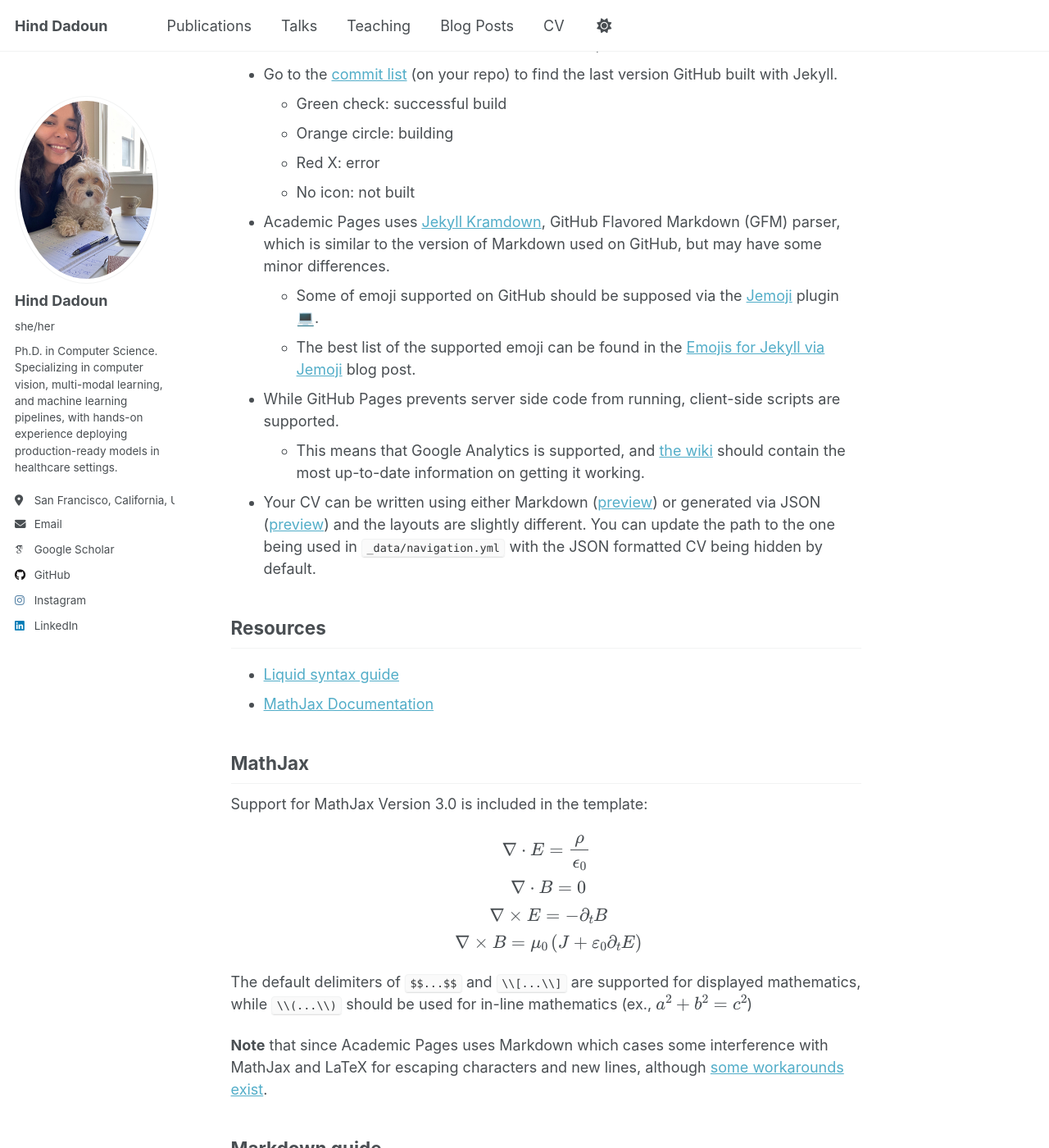
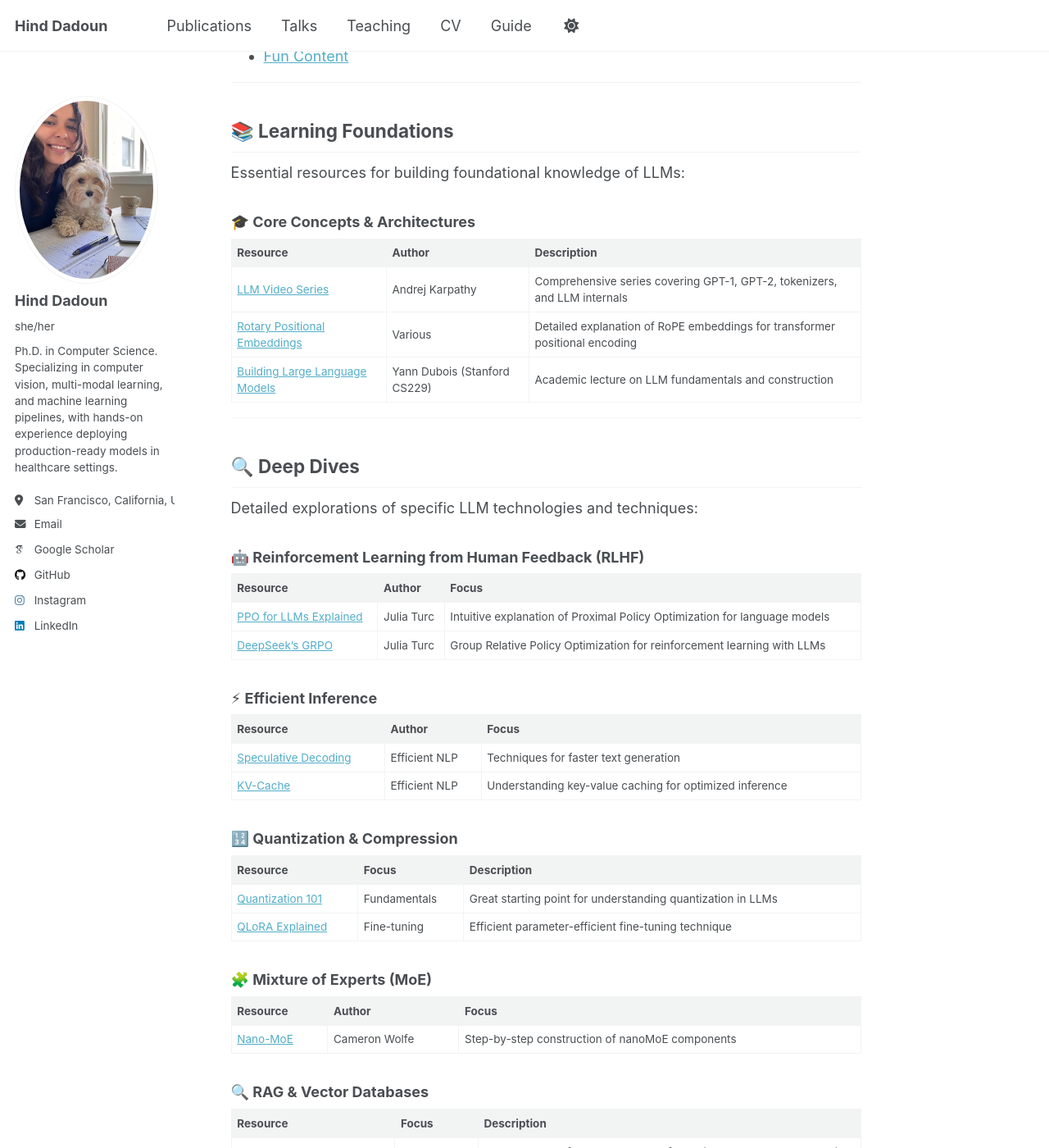
Before and after one commit to h-dadoun/h-dadoun.github.io, a Jekyll site: the page built from _pages/markdown.md, in a window 1280 px wide and 1400 px high, scrolled down 728 px. Shown: the whole window at 82% size. Built offline with Jekyll 4.4.1, drawn with Linux system fonts in a browser that asks for light colours; emoji names are drawn with the system emoji font; some web fonts are replaced; some of the changed text lies outside the part shown.

Commit message:
trying to figure out how to show my first post

````diff
--- a/_pages/markdown.md
+++ b/_pages/markdown.md
@@ -1,298 +1,167 @@
 ---
 permalink: /markdown/
-title: "Markdown"
+title: "Curated Resources on Large Language Models (LLMs)"
 author_profile: true
 redirect_from:
   - /md/
   - /markdown.html
 ---
 
-## Locations of key files/directories
+## 📋 Table of Contents
+- [Learning Foundations](#-learning-foundations)
+- [Deep Dives](#-deep-dives)
+  - [RLHF](#-reinforcement-learning-from-human-feedback-rlhf)
+  - [Efficient Inference](#-efficient-inference)
+  - [Quantization & Compression](#-quantization--compression)
+  - [Mixture of Experts](#-mixture-of-experts-moe)
+  - [RAG & Vector Databases](#-rag--vector-databases)
+  - [Multimodal Learning](#-multimodal-learning)
+- [Comprehensive Courses](#-comprehensive-courses)
+- [Research Papers](#-research-papers)
+  - [Model Optimization](#-model-optimization--compression)
+  - [Alignment & Instruction Tuning](#-alignment--instruction-tuning)
+  - [Architecture & Training](#-architecture--training)
+  - [RAG & Knowledge Retrieval](#-rag--external-knowledge)
+  - [Multimodal & Prompting](#-multimodal--prompt-techniques)
+- [Fun Content](#-fun-content)
 
-* Basic config options: _config.yml
-* Top navigation bar config: _data/navigation.yml
-* Single pages: _pages/
-* Collections of pages are .md or .html files in:
-  * _publications/
-  * _portfolio/
-  * _posts/
-  * _teaching/
-  * _talks/
-* Footer: _includes/footer.html
-* Static files (like PDFs): /files/
-* Profile image (can set in _config.yml): images/profile.png
+---
 
-## Tips and hints
+## 📚 Learning Foundations
 
-* Name a file ".md" to have it render in markdown, name it ".html" to render in HTML.
-* Go to the [commit list](https://github.com/academicpages/academicpages.github.io/commits/master) (on your repo) to find the last version GitHub built with Jekyll.
-  * Green check: successful build
-  * Orange circle: building
-  * Red X: error
-  * No icon: not built
+Essential resources for building foundational knowledge of LLMs:
 
-* Academic Pages uses [Jekyll Kramdown](https://jekyllrb.com/docs/configuration/markdown/), GitHub Flavored Markdown (GFM) parser, which is similar to the version of Markdown used on GitHub, but may have some minor differences.
-  * Some of emoji supported on GitHub should be supposed via the [Jemoji](https://github.com/jekyll/jemoji) plugin :computer:.
-  * The best list of the supported emoji can be found in the [Emojis for Jekyll via Jemoji](https://www.fabriziomusacchio.com/blog/2021-08-16-emojis_for_Jekyll/#computer) blog post.
+### 🎓 Core Concepts & Architectures
 
-* While GitHub Pages prevents server side code from running, client-side scripts are supported.
-  * This means that Google Analytics is supported, and [the wiki](https://github.com/academicpages/academicpages.github.io/wiki/Adding-Google-Analytics) should contain the most up-to-date information on getting it working.
+| Resource | Author | Description |
+|----------|--------|-------------|
+| [LLM Video Series](https://www.youtube.com/@AndrejKarpathy) | Andrej Karpathy | Comprehensive series covering GPT-1, GPT-2, tokenizers, and LLM internals |
+| [Rotary Positional Embeddings](https://www.youtube.com/watch?v=o29P0Kpobz0) | Various | Detailed explanation of RoPE embeddings for transformer positional encoding |
+| [Building Large Language Models](https://www.youtube.com/watch?v=9vM4p9NN0Ts) | Yann Dubois (Stanford CS229) | Academic lecture on LLM fundamentals and construction |
 
-* Your CV can be written using either Markdown ([preview](https://academicpages.github.io/cv/)) or generated via JSON ([preview](https://academicpages.github.io/cv-json/)) and the layouts are slightly different. You can update the path to the one being used in `_data/navigation.yml` with the JSON formatted CV being hidden by default.
+---
 
-## Resources
- * [Liquid syntax guide](https://shopify.github.io/liquid/tags/control-flow/)
- * [MathJax Documentation](https://docs.mathjax.org/en/latest/)
+## 🔍 Deep Dives
 
-## MathJax
+Detailed explorations of specific LLM technologies and techniques:
 
-Support for MathJax Version 3.0 is included in the template:
+### 🤖 Reinforcement Learning from Human Feedback (RLHF)
 
-$$
-\displaylines{
-\nabla \cdot E= \frac{\rho}{\epsilon_0} \\\
-\nabla \cdot B=0 \\\
-\nabla \times E= -\partial_tB \\\
-\nabla \times B  = \mu_0 \left(J + \varepsilon_0 \partial_t E \right)
-}
-$$
+| Resource | Author | Focus |
+|----------|--------|-------|
+| [PPO for LLMs Explained](https://www.youtube.com/watch?v=8jtAzxUwDj0) | Julia Turc | Intuitive explanation of Proximal Policy Optimization for language models |
+| [DeepSeek's GRPO](https://www.youtube.com/watch?v=xT4jxQUl0X8) | Julia Turc | Group Relative Policy Optimization for reinforcement learning with LLMs |
 
-The default delimiters of `$$...$$` and `\\[...\\]` are supported for displayed mathematics, while `\\(...\\)` should be used for in-line mathematics (ex., \\(a^2 + b^2 = c^2\\))
+### ⚡ Efficient Inference
 
-**Note** that since Academic Pages uses Markdown which cases some interference with MathJax and LaTeX for escaping characters and new lines, although [some workarounds exist](https://math.codidact.com/posts/278763/278772#answer-278772).
+| Resource | Author | Focus |
+|----------|--------|-------|
+| [Speculative Decoding](https://www.youtube.com/watch?v=S-8yr_RibJ4) | Efficient NLP | Techniques for faster text generation |
+| [KV-Cache](https://www.youtube.com/watch?v=80bIUggRJf4) | Efficient NLP | Understanding key-value caching for optimized inference |
 
-## Markdown guide
+### 🔢 Quantization & Compression
 
-Academic Pages uses [kramdown](https://kramdown.gettalong.org/index.html) for Markdown rendering, which has some differences from other Markdown implementations such as GitHub's. In addition to this guide, please see the [kramdown Syntax page](https://kramdown.gettalong.org/syntax.html) for full documentation.
+| Resource | Focus | Description |
+|----------|-------|-------------|
+| [Quantization 101](https://www.youtube.com/watch?v=0VdNflU08yA) | Fundamentals | Great starting point for understanding quantization in LLMs |
+| [QLoRA Explained](https://www.youtube.com/watch?v=XpoKB3usmKc) | Fine-tuning | Efficient parameter-efficient fine-tuning technique |
 
-### Header three
+### 🧩 Mixture of Experts (MoE)
 
-#### Header four
+| Resource | Author | Focus |
+|----------|--------|-------|
+| [Nano-MoE](https://cameronrwolfe.substack.com/p/nano-moe) | Cameron Wolfe | Step-by-step construction of nanoMoE components |
 
-##### Header five
+### 🔍 RAG & Vector Databases
 
-###### Header six
+| Resource | Focus | Description |
+|----------|-------|-------------|
+| [How Vector Databases Work](https://www.youtube.com/watch?v=035I2WKj5F0) | RAG Systems | Fundamentals of vector databases for retrieval-augmented generation |
 
-## Blockquotes
+### 🖼️ Multimodal Learning
 
-Single line blockquote:
+| Resource | Focus | Description |
+|----------|-------|-------------|
+| [Mixed-modal Language Modeling](https://www.youtube.com/watch?v=JYMXlmSM_Ew) | Early Fusion | Covers Chameleon, Transfusion, and Mixture of Transformers for image-text sequences |
 
-> Quotes are cool.
+---
 
-## Tables
+## 🧠 Comprehensive Courses
 
-### Table 1
+Complete educational resources on LLM-related topics:
 
-| Entry            | Item   |                                                              |
-| --------         | ------ | ------------------------------------------------------------ |
-| [John Doe](#)    | 2016   | Description of the item in the list                          |
-| [Jane Doe](#)    | 2019   | Description of the item in the list                          |
-| [Doe Doe](#)     | 2022   | Description of the item in the list                          |
+| Course | Provider | Focus |
+|--------|----------|-------|
+| [Hugging Face Agents Course](https://huggingface.co/learn/agents-course/unit0/introduction) | Hugging Face | Beginner-friendly introduction to agent-based architectures using LLMs |
 
-### Table 2
+---
 
-| Header1 | Header2 | Header3 |
-|:--------|:-------:|--------:|
-| cell1   | cell2   | cell3   |
-| cell4   | ce
-ll5   | cell6   |
-|-----------------------------|
-| cell1   | cell2   | cell3   |
-| cell4   | cell5   | cell6   |
-|=============================|
-| Foot1   | Foot2   | Foot3   |
+## 🔬 Research Papers
 
-## Definition Lists
+### 📈 Recent Developments Overview
+[The latest LLM research](https://www.youtube.com/watch?v=_Y3BfN9v3sA) - Overview of how LLMs are getting smarter and faster
 
-Definition List Title
-:   Definition list division.
+### 🔧 Model Optimization & Compression
 
-Startup
-:   A startup company or startup is a company or temporary organization designed to search for a repeatable and scalable business model.
+| Paper | Year | Key Contribution |
+|-------|------|------------------|
+| [MiniLLM: Knowledge Distillation of Large Language Models](https://arxiv.org/abs/2306.08543) | 2023 | Techniques for distilling knowledge from larger models into smaller ones |
+| [GPTQ: Accurate Post-Training Quantization](https://arxiv.org/abs/2210.17323) | 2022 | Efficient quantization approach for GPT models |
+| [FlashAttention](https://arxiv.org/abs/2205.14135) | 2022 | IO-aware exact attention algorithm with better memory efficiency |
+| [The Era of 1-bit LLMs](https://arxiv.org/abs/2402.17764) | 2024 | Extreme quantization showing LLMs can operate with just 1.58 bits |
+| [MEGABLOCKS](https://arxiv.org/abs/2211.15841) | 2022 | Efficient sparse training with Mixture-of-Experts |
+| [Adaptive Inference-Time Compute](https://arxiv.org/abs/2410.02725) | 2024 | Dynamic resource allocation during inference |
 
-#dowork
-:   Coined by Rob Dyrdek and his personal body guard Christopher "Big Black" Boykins, "Do Work" works as a self motivator, to motivating your friends.
+### 🎯 Alignment & Instruction Tuning
 
-Do It Live
-:   I'll let Bill O'Reilly [explain](https://www.youtube.com/watch?v=O_HyZ5aW76c "We'll Do It Live") this one.
+| Paper | Year | Key Contribution |
+|-------|------|------------------|
+| [Instruction-Following Evaluation](https://arxiv.org/abs/2311.07911) | 2023 | Methodologies for evaluating instruction following capabilities |
+| [Direct Preference Optimization](https://arxiv.org/abs/2305.18290) | 2023 | Transforming language models into reward models |
+| [SELF-INSTRUCT](https://arxiv.org/abs/2212.10560) | 2022 | Aligning models with self-generated instructions |
+| [Scaling Instruction-Finetuned Language Models](https://arxiv.org/abs/2210.11416) | 2022 | Techniques for scaling instruction-tuning |
 
-## Unordered Lists (Nested)
+### 🏗️ Architecture & Training
 
-  * List item one
-      * List item one
-          * List item one
-          * List item two
-          * List item three
-          * List item four
-      * List item two
-      * List item three
-      * List item four
-  * List item two
-  * List item three
-  * List item four
+| Paper | Year | Key Contribution |
+|-------|------|------------------|
+| [GQA: Generalized Multi-Query Transformer Models](https://arxiv.org/abs/2305.13245) | 2023 | Training technique for multi-query attention |
+| [Training Compute-Optimal Large Language Models](https://arxiv.org/abs/2203.15556) | 2022 | Principles for optimizing compute during training |
+| [TRANSFORMER-SQUARED: Self-Adaptive LLMs](https://arxiv.org/abs/2501.06252) | 2024 | Architecture innovation for adaptive capabilities |
+| [Why Do We Need Weight Decay in Modern Deep Learning?](https://arxiv.org/abs/2310.04415) | 2023 | Analysis of regularization techniques |
+| [DeepSeekMoE](https://arxiv.org/abs/2401.06066) | 2024 | Expert specialization in MoE language models |
+| [Scalable-Softmax for Attention](https://arxiv.org/abs/2501.19399) | 2024 | Improved attention mechanism |
+| [LLaMA: Open Foundation Models](https://arxiv.org/abs/2302.13971) | 2023 | Architecture and training of the first LLaMA models |
+| [Llama 2](https://arxiv.org/abs/2307.09288) | 2023 | Open foundation and fine-tuned chat models |
+| [The Llama 3 Herd](https://arxiv.org/abs/2407.21783) | 2024 | Latest developments in the Llama model family |
+| [Finetuned LMs as Zero-Shot Learners](https://arxiv.org/abs/2109.01652) | 2021 | Zero-shot capabilities through finetuning |
 
-## Ordered List (Nested)
+### 📚 RAG & External Knowledge
 
-  1. List item one
-      1. List item one
-          1. List item one
-          2. List item two
-          3. List item three
-          4. List item four
-      2. List item two
-      3. List item three
-      4. List item four
-  2. List item two
-  3. List item three
-  4. List item four
+| Paper | Year | Key Contribution |
+|-------|------|------------------|
+| [Retrieval-Augmented Generation: A Survey](https://arxiv.org/abs/2312.10997) | 2023 | Comprehensive overview of RAG techniques |
+| [Data Contamination Quiz](https://arxiv.org/abs/2311.06233) | 2023 | Tool for detecting and estimating training data contamination |
 
-## Buttons
+### 🌐 Multimodal & Prompt Techniques
 
-Make any link standout more when applying the `.btn` class.
+| Paper | Year | Key Contribution |
+|-------|------|------------------|
+| [Chameleon: Mixed-Modal Early-Fusion](https://arxiv.org/abs/2405.09818) | 2024 | Model for processing and generating mixed-modal data |
+| [P-ADAPTERS](https://arxiv.org/abs/2110.07280) | 2021 | Extracting factual information using diverse prompts |
 
-## Notices
+---
 
-Basic notices or call-outs are supported using the following syntax:
+## 💼 Fun Content
 
-```markdown
-**Watch out!** You can also add notices by appending `{: .notice}` to the line following paragraph.
-{: .notice}
-```
+| Content | Description |
+|---------|-------------|
+| [How programmers overprepare for job interviews](https://www.youtube.com/watch?v=5bId3N7QZec) | Humorous take on technical interview preparation |
 
-which wil render as:
+---
 
-**Watch out!** You can also add notices by appending `{: .notice}` to the line following paragraph.
-{: .notice}
+## About This Collection
 
-### Footnotes
+This resource collection was curated with the help of an AI assistant. All links and descriptions have been reviewed, but please report any issues you find.
 
-Footnotes can be useful for clarifying points in the text, or citing information.[^1] Markdown support numeric footnotes, as well as text as long as the values are unique.[^note]
-
-```markdown
-This is the regular text.[^1] This is more regular text.[^note]
-
-[^1]: This is the footnote itself.
-[^note]: This is another footnote.
-```
-
-[^1]: Such as this footnote.
-[^note]: When using text for footnotes markers, no spaces are permitted in the name.
-
-## HTML Tags
-
-### Address Tag
-
-<address>
-  1 Infinite Loop<br /> Cupertino, CA 95014<br /> United States
-</address>
-
-### Anchor Tag (aka. Link)
-
-This is an example of a [link](http://github.com "GitHub").
-
-### Abbreviation Tag
-
-The abbreviation CSS stands for "Cascading Style Sheets".
-
-*[CSS]: Cascading Style Sheets
-
-### Cite Tag
-
-"Code is poetry." ---<cite>Automattic</cite>
-
-### Code Tag
-
-You will learn later on in these tests that `word-wrap: break-word;` will be your best friend.
-
-You can also write larger blocks of code with syntax highlighting supported for some languages, such as Python:
-
-```python
-print('Hello World!')
-```
-
-or R:
-
-```R
-print("Hello World!", quote = FALSE)
-```
-
-### Details Tag (collapsible sections)
-
-The HTML `<details>` tag works well with Markdown and allows you to include collapsible sections, see [W3Schools](https://www.w3schools.com/tags/tag_details.asp) for more information on how to use the tag.
-
-<details>
-  <summary>Collapsed by default</summary>
-  This section was collapsed by default!
-</details>
-
-The source code:
-
-```HTML
-<details>
-  <summary>Collapsed by default</summary>
-  This section was collapsed by default!
-</details>
-```
-
-Or, you can leave a section open by default by including the `open` attribute in the tag:
-
-<details open>
-  <summary>Open by default</summary>
-  This section is open by default thanks to open in the &lt;details open&gt; tag!
-</details>
-
-
-### Emphasize Tag
-
-The emphasize tag should _italicize_ text.
-
-### Insert Tag
-
-This tag should denote <ins>inserted</ins> text.
-
-### Keyboard Tag
-
-This scarcely known tag emulates <kbd>keyboard text</kbd>, which is usually styled like the `<code>` tag.
-
-### Preformatted Tag
-
-This tag styles large blocks of code.
-
-<pre>
-.post-title {
-  margin: 0 0 5px;
-  font-weight: bold;
-  font-size: 38px;
-  line-height: 1.2;
-  and here's a line of some really, really, really, really long text, just to see how the PRE tag handles it and to find out how it overflows;
-}
-</pre>
-
-### Quote Tag
-
-<q>Developers, developers, developers&#8230;</q> &#8211;Steve Ballmer
-
-### Strike Tag
-
-This tag will let you <strike>strikeout text</strike>.
-
-### Strong Tag
-
-This tag shows **bold text**.
-
-### Subscript Tag
-
-Getting our science styling on with H<sub>2</sub>O, which should push the "2" down.
-
-### Superscript Tag
-
-Still sticking with science and Isaac Newton's E = MC<sup>2</sup>, which should lift the 2 up.
-
-### Variable Tag
-
-This allows you to denote <var>variables</var>.
-
-***
-**Footnotes**
-
-The footnotes in the page will be returned following this line, return to the section on <a href="#footnotes">Markdown Footnotes</a>.
+<a href="#top">Back to Top</a>
--- a/_pages/year-archive.html
+++ b/_pages/posts.html
@@ -1,6 +1,6 @@
 ---
 layout: archive
-permalink: /year-archive/
+permalink: /posts/
 title: "Blog posts"
 author_profile: true
 redirect_from:
````
Also changed, not shown: _data/navigation.yml (+4 -4 lines), _posts/llm-resources.md (+6 -5 lines), Gemfile (line endings or trailing spaces).
